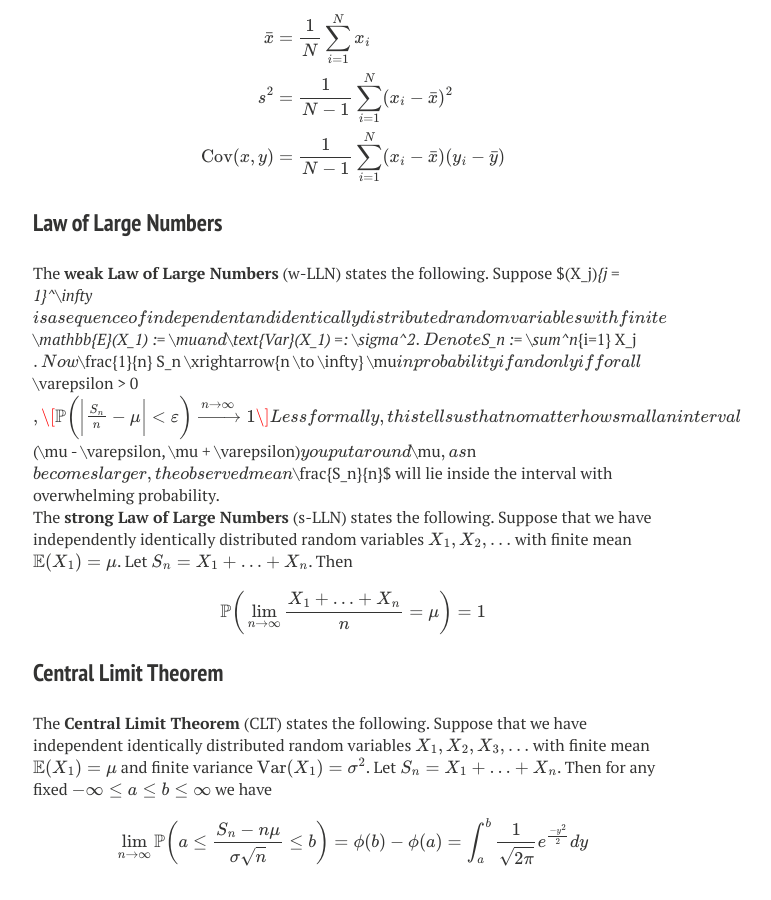
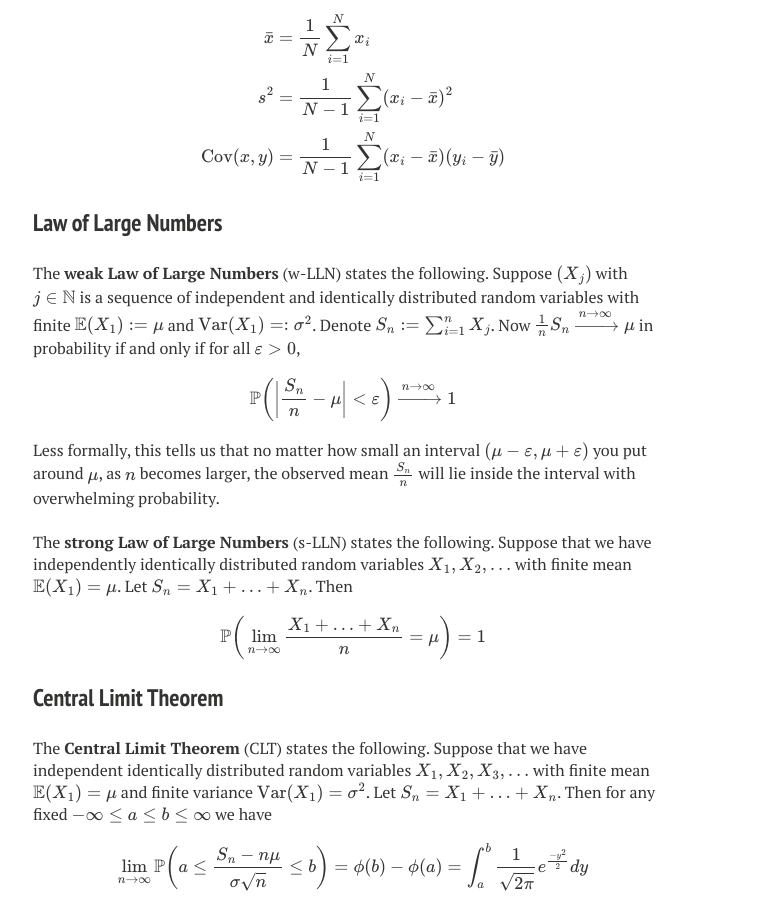
Before and after one commit to nathanenglehart/nathanenglehart.github.io, a Jekyll site: the page built from projects/probability.md, in a window 1280 px wide and 900 px high, scrolled down 7365 px. Shown: the whole window, without its empty margins (287-1058 px from the left). Built offline with Jekyll 4.4.1, drawn with Linux system fonts in a browser that asks for light colours; nearby versions of some CDN libraries; formulas are drawn with MathJax 3.

Commit message:
aligned test

```diff
--- a/projects/probability.md
+++ b/projects/probability.md
@@ -143,8 +143,8 @@ Given a sample of data $(x_i,y_i)$ for $i = 1,2,...,N$, we can get the sample me
 
 ### Law of Large Numbers
 
-The **weak Law of Large Numbers** (w-LLN) states the following. Suppose $(X_j)_{j = 1}^\infty$ is a sequence of independent and identically distributed random variables with finite $\mathbb{E}(X_1) := \mu$ and $\text{Var}(X_1) =: \sigma^2$. Denote $S_n := \sum^n_{i=1} X_j$. Now $\frac{1}{n} S_n \xrightarrow{n \to \infty} \mu$ in probability if and only if for all $\varepsilon > 0$, \\[\mathbb{P} \bigg( \bigg\lvert \frac{S_n}{n} - \mu \bigg\rvert < \varepsilon \bigg) \xrightarrow{n \to \infty} 1\\]Less formally, this tells us that no matter how small an interval $(\mu - \varepsilon, \mu + \varepsilon)$ you put around $\mu$, as $n$ becomes larger, the observed mean $\frac{S_n}{n}$ will lie inside the interval with overwhelming probability.
-
+The **weak Law of Large Numbers** (w-LLN) states the following. Suppose $(X_j)$ with $j \in \mathbb{N}$ is a sequence of independent and identically distributed random variables with finite $\mathbb{E}(X_1) := \mu$ and $\text{Var}(X_1) =: \sigma^2$. Denote $S_n := \sum^n_{i=1} X_j$. Now $\frac{1}{n} S_n \xrightarrow{n \to \infty} \mu$ in probability if and only if for all $\varepsilon > 0$, \\[\mathbb{P} \bigg( \bigg\lvert \frac{S_n}{n} - \mu \bigg\rvert < \varepsilon \bigg) \xrightarrow{n \to \infty} 1\\]Less formally, this tells us that no matter how small an interval $(\mu - \varepsilon, \mu + \varepsilon)$ you put around $\mu$, as $n$ becomes larger, the observed mean $\frac{S_n}{n}$ will lie inside the interval with overwhelming probability.\
+\
 The **strong Law of Large Numbers** (s-LLN) states the following. Suppose that we have independently identically distributed random variables $X_1, X_2,...$ with finite mean $\mathbb{E}(X_1) = \mu$. Let $S_n = X_1 + ... + X_n$. Then \\[\mathbb{P} \bigg( \lim_{n \to \infty} \frac{X_1 + ... + X_n}{n} = \mu\bigg) = 1\\]
 
 ### Central Limit Theorem
```
